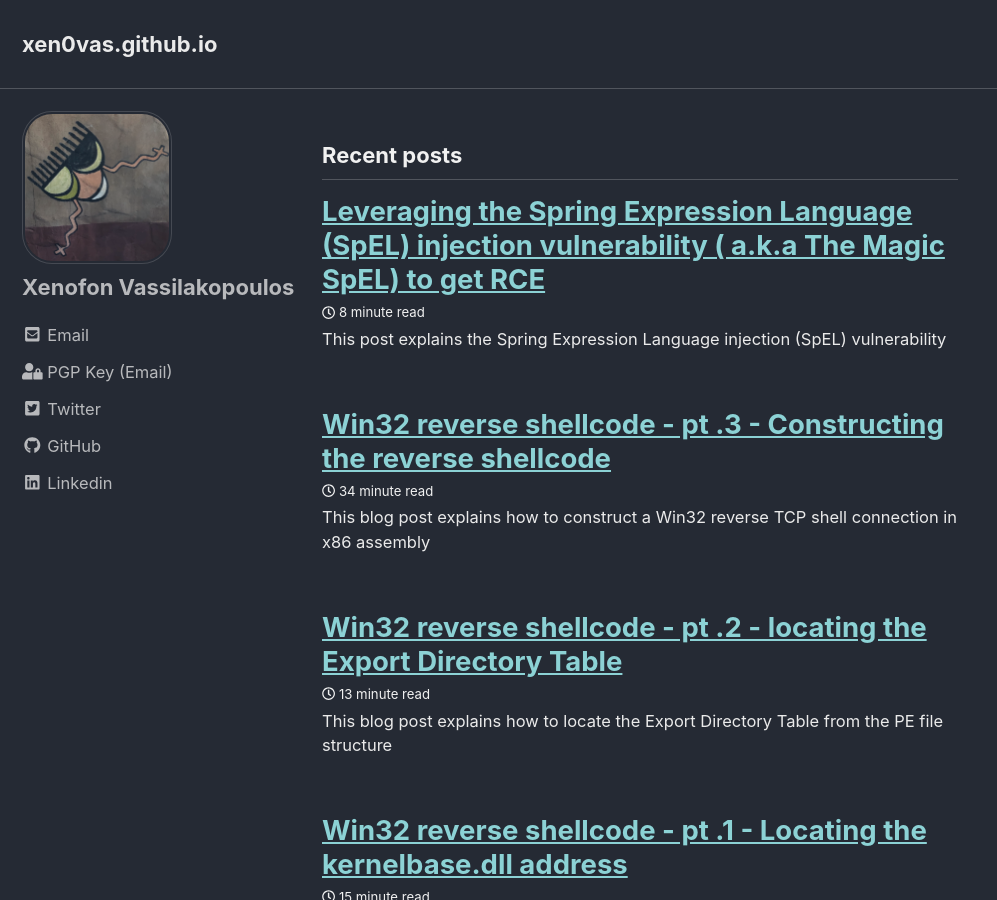
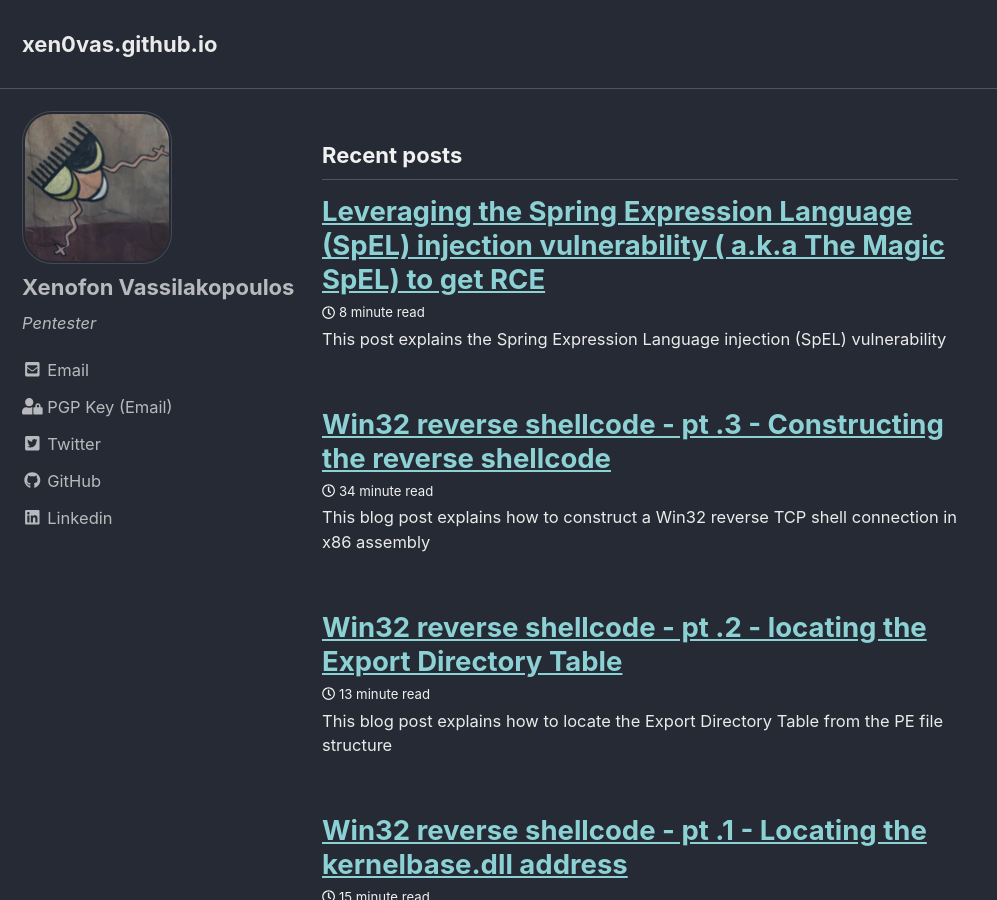
Before and after one commit to xen0vas/xen0vas.github.io, a Jekyll site: the page built from index.html, in a window 1280 px wide and 900 px high. Shown: the whole window, without its empty margins (0-997 px from the left). Built offline with Jekyll 4.4.1, drawn with Linux system fonts in a browser that asks for light colours; cached includes are drawn as plain includes; the list of posts is cut into pages by our own code.

Commit message:
_config.yml update

```diff
--- a/_config.yml
+++ b/_config.yml
@@ -17,7 +17,7 @@
 # Site Settings
 locale                   : "en-US"
 title                    : "xen0vas.github.io"
-title_separator          : "-"
+title_separator          : " "
 name                     : "xen0vas"
 description              : "Cyber Security Blog"
 url                      : "https://xen0vas.github.io" # the base hostname & protocol for your site e.g. "https://mmistakes.github.io"
@@ -111,7 +111,7 @@
 author:
   name             : "Xenofon Vassilakopoulos"
   avatar           : "/assets/images/avatar.jpg" # path of avatar image, e.g. "/assets/images/bio-photo.jpg"
-  bio              : ""
+  bio              : "Pentester"
   #location        : ""
   email            :
   links:
```
